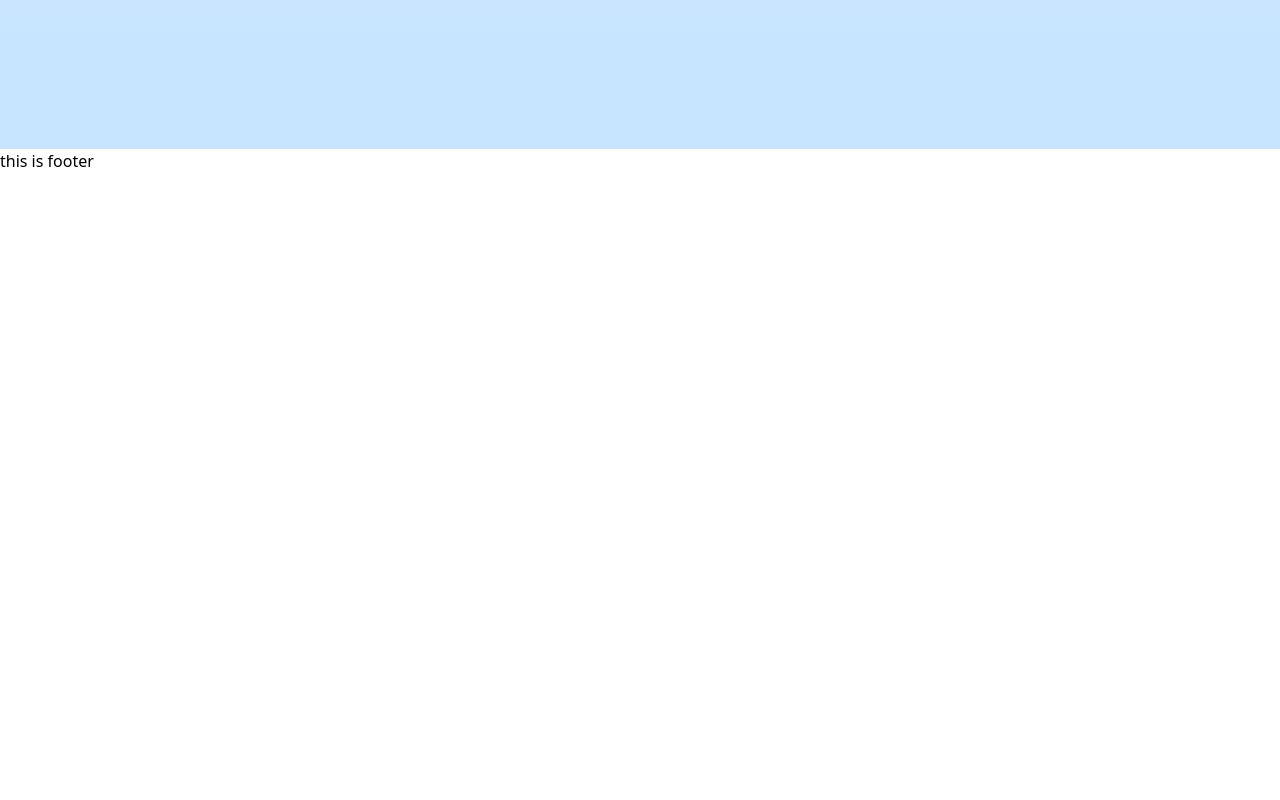
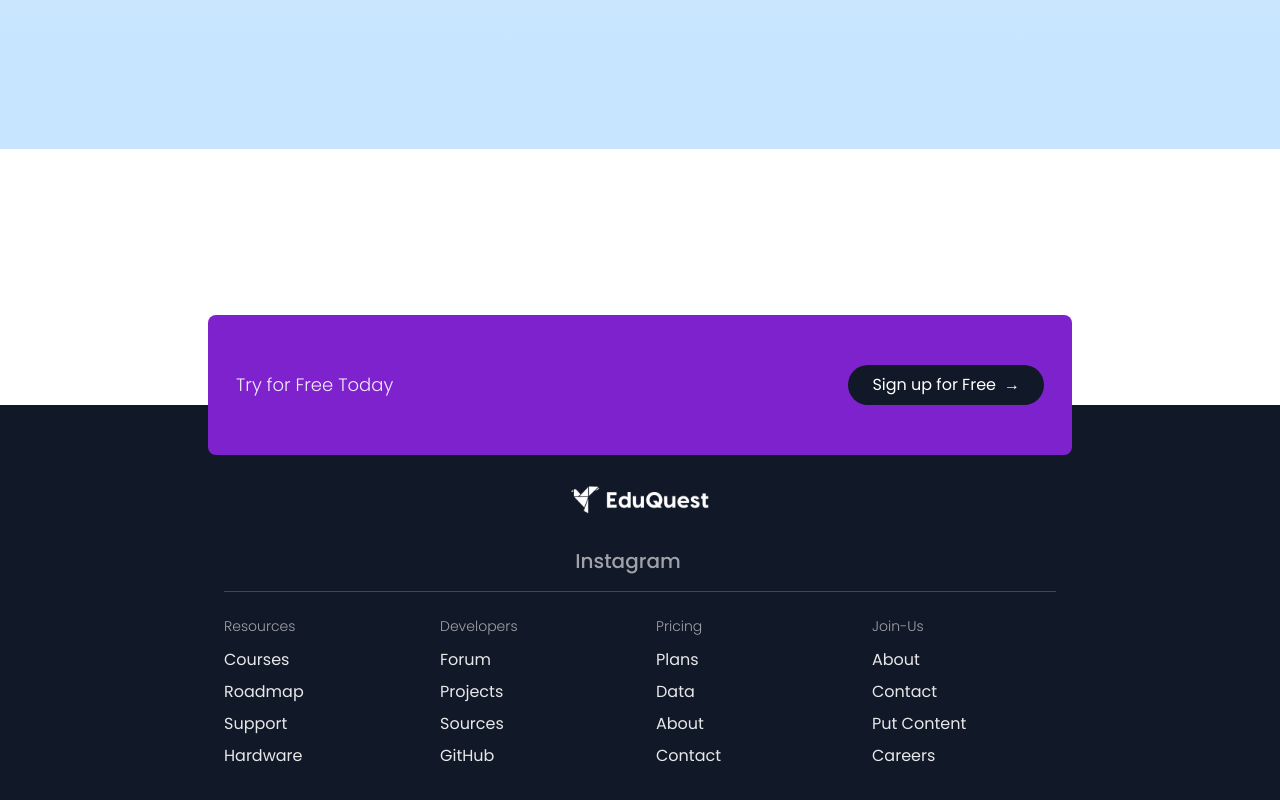
Before and after one commit to Smit-Bharshankar/EduQuest-online_learning_platform, a React (Vite) app: page / in a window 1280 px wide. Shown: the part 1623-2423 px from the top of the page. Before the commit the page ends 1796 px from the top, so only its background shows below. Built offline with nearby package versions, Linux system fonts and the light colour scheme; no server answers.

Commit message:
added footer

```diff
--- a/src/Components/Courses/LessonList.jsx
+++ b/src/Components/Courses/LessonList.jsx
@@ -1,12 +1,12 @@
 import React, { useEffect, useState } from 'react';
 import service from '../../Appwrite/configure';
 import { useParams } from 'react-router-dom';
-
 
 const LessonList = () => {
     const { courseId } = useParams();
 
     const [lessons, setLessons] = useState([]);
+    const [currentLessonIndex, setCurrentLessonIndex] = useState(0);
     const [error, setError] = useState(null);
     const [loading, setLoading] = useState(true);
 
@@ -29,6 +29,10 @@ const LessonList = () => {
         fetchLessons();
     }, [courseId]);
 
+    const handleLessonSelect = (index) => {
+        setCurrentLessonIndex(index);
+    };
+
     if (loading) {
         return (
           /* From Uiverse.io by Javierrocadev */
@@ -45,29 +49,50 @@ const LessonList = () => {
     }
 
     return (
-      <div>
-        <h2>Lessons for Course ID: {courseId}</h2>
-        <ul>
-          {lessons.map((lesson) => (
-            <li key={lesson.$id}>
-              <h3>{lesson.title}</h3>
-              <p>{lesson.description}</p>
-              <div className="w-2/4 h-auto ">
+      <>
+        <div className="flex font-poppins">
+            {/* Left and Center Part - Video and Info */}
+            <div className="w-3/4 p-4 bg-gray-200">
+                {lessons.length > 0 ? (
+                    <div className="w-full h-auto p-4 border rounded shadow-sm ">
+                        <h2 className="text-xl font-bold mb-2">Lesson: {lessons[currentLessonIndex].title}</h2>
+                        <div className='w-full flex justify-center items-center'>
                         <iframe
-                  width="560"
-                  height="315"
-                  src={lesson.videoUrl}
+                            width="900"
+                            height="600"
+                            src={lessons[currentLessonIndex].videoUrl}
                             title="YouTube video player"
-                  frameBorder="0"
                             allow="accelerometer; autoplay; clipboard-write; encrypted-media; gyroscope; picture-in-picture; web-share"
                             referrerPolicy="strict-origin-when-cross-origin"
                             allowFullScreen
                             ></iframe>
                             </div>
+                    </div>
+                ) : (
+                    <p>No lessons available for this course.</p>
+                )}
+            </div>
+
+            {/* Right Part - Lesson List */}
+            <div className="w-1/4 p-4 border-l-2 border-gray-600  overflow-y-auto">
+                <h3 className="text-lg font-semibold mb-4">Lessons</h3>
+                <ul className="space-y-2">
+                    {lessons.map((lesson, index) => (
+                        <li key={lesson.$id} className={`p-2 cursor-pointer rounded ${index === currentLessonIndex ? 'bg-blue-100' : ''}`}
+                            onClick={() => handleLessonSelect(index)}>
+                            <span className="font-medium">Lesson {index + 1}:</span> {lesson.title}
                         </li>
                     ))}
                 </ul>
             </div>
+        </div>
+        <div className='my-6' >
+          <p className='font-bold text-xl mb-2'>Description:-</p>
+        <p className=" w-[70%] text-pretty text-base text-gray-600">{lessons[currentLessonIndex].content}</p>
+        </div>
+
+
+        </>
     );
 };
 
--- a/src/Components/Footer.jsx
+++ /dev/null
@@ -1,13 +0,0 @@
-import React from 'react';
-
-
-
-const Footer = () => {
-  return (
-   <>
-   this is footer
-   </>
-  )
-}
-
-export default Footer;
--- /dev/null
+++ b/src/Components/Footer/Footer.css
@@ -0,0 +1,133 @@
+body {
+    background: #faf7ff;
+}
+
+footer {
+    position: fixed;
+    left: 0;
+    bottom: 0;
+    right: 0;
+    padding-bottom: 20px;
+    background: #121212;
+    color: #f9f9f9;
+}
+
+footer article {
+    display: flex;
+    flex-direction: column;
+    align-items: center;
+    justify-content: space-between;
+    margin: -90px auto 10px;
+    min-height: 180px;
+    width: 70vw;
+    padding: 20px 30px 40px;
+    border-radius: 16px;
+    background: #6200ee;
+}
+
+footer article h1 {
+    font-size: 22px;
+    font-weight: 400;
+    text-align: center;
+    color: rgb(255 255 255 / 90%);
+}
+
+footer article button {
+    display: flex;
+    align-items: center;
+    justify-content: space-between;
+    gap: 10px;
+    padding: 0 20px 0 24px;
+    background: #121212;
+    border: 0;
+    border-radius: 30px;
+    white-space: nowrap;
+    color: #f9f9f9;
+    font-size: 16px;
+}
+
+footer section {
+    position: relative;
+    padding: 0 80px 30px;
+    margin-bottom: 100px;
+}
+
+footer section img {
+    display: block;
+    height: 32px;
+    margin: 0 auto 30px;
+}
+
+footer section h3 {
+    color: rgb(255 255 255 / 40%);
+    font-weight: 400;
+    font-size: 13px;
+}
+
+footer section ul {
+    list-style: none;
+    padding: 0;
+    margin: 0;
+    display: grid;
+    gap: 30px;
+    grid-template-columns: repeat(2 , lfr);
+    place-items: center;
+    text-align: center;
+}
+
+footer section ul li a {
+    display: block;
+    margin-bottom: 10px;
+    color: rgb(255 255 255 / 90%);
+}
+
+.socials {
+    position: relative;
+    left: 50%;
+    bottom: -60%;
+    translate: -50% 0;
+    display: flex;
+    gap: 24px;
+    font-size: 20px;
+    color: rgb(255 255 255 / 40%);
+}
+
+.container {
+    max-width: 800px;
+    margin: 0 auto;
+}
+
+@media (width > 530px) {
+    footer article {
+        flex-direction: row;
+        align-items: center;
+        justify-content: space-between;
+        padding: 30px 40px 30px;
+        margin: -70px 40px 20px;
+        min-height: 140px;
+        width: auto;
+    }
+
+    footer article h1 {font-size: 24px;}
+    footer section { margin-bottom: 50px;}
+    footer section img {margin: 0 0 30px;}
+
+    footer section ul {
+        grid-template-columns: repeat(4 , lfr);
+        padding-right: 0;
+        place-items: start;
+        text-align: left;
+    }
+
+    .socials {
+        top: 37px;
+        left: 216px;
+        bottom: auto;
+        font-size: 18px;
+        gap: 3vw;
+        translate: 0;
+        padding-left: 24px;
+        border-left: 1px solid rgb(255 255 255 / 20%);
+    }
+
+}
--- /dev/null
+++ b/src/Components/Footer/Footer.jsx
@@ -0,0 +1,66 @@
+import React from 'react';
+import { Link } from 'react-router-dom';
+import { whitetextLogo } from '../../assets/imgexp';
+
+const Footer = () => {
+  return (
+    <footer className="relative left-0 bottom-0 right-0 pb-5 bg-gray-900 text-white font-poppins mt-[20%]  w-full">
+      <div className="container mx-auto max-w-4xl px-4">
+        {/* Article Section */}
+        <article className="flex flex-col md:flex-row items-center justify-between mx-auto mt-[-90px] mb-2 min-h-[140px] w-auto p-5 md:p-7 rounded-lg bg-purple-700 text-center">
+          <h1 className="text-lg font-light text-white/90 mb-4 md:mb-0">Try for Free Today</h1>
+          <button className="flex items-center gap-2 px-6 py-2 bg-gray-900 text-white rounded-full">
+            <p>Sign up for Free</p>
+            <span>→</span>
+          </button>
+        </article>
+
+        {/* Section - Logo, Socials, Links */}
+        <section className="relative px-4 pt-5 pb-20 md:pb-12">
+          <img src={whitetextLogo} alt="logo" className="block h-8 mx-auto mb-8" />
+
+          {/* Social Links */}
+          <div className="flex justify-center items-center gap-6 text-white/60 mb-6 border-b border-white/20 pb-4">
+            <h1 className="text-xl font-medium">Instagram</h1>
+            <a href="#" className="fa-brands fa-instagram"></a>
+            {/* Add more social links here */}
+          </div>
+
+          {/* Link Lists */}
+          <ul className="grid grid-cols-2 md:grid-cols-4 gap-8 text-center md:text-left">
+            <li>
+              <h3 className="text-sm font-light text-white/60 mb-3">Resources</h3>
+              <Link to="#" className="block mb-2 text-white/90">Courses</Link>
+              <Link to="#" className="block mb-2 text-white/90">Roadmap</Link>
+              <Link to="#" className="block mb-2 text-white/90">Support</Link>
+              <Link to="#" className="block mb-2 text-white/90">Hardware</Link>
+            </li>
+            <li>
+              <h3 className="text-sm font-light text-white/60 mb-3">Developers</h3>
+              <Link to="#" className="block mb-2 text-white/90">Forum</Link>
+              <Link to="#" className="block mb-2 text-white/90">Projects</Link>
+              <Link to="#" className="block mb-2 text-white/90">Sources</Link>
+              <Link to="#" className="block mb-2 text-white/90">GitHub</Link>
+            </li>
+            <li>
+              <h3 className="text-sm font-light text-white/60 mb-3">Pricing</h3>
+              <Link to="#" className="block mb-2 text-white/90">Plans</Link>
+              <Link to="#" className="block mb-2 text-white/90">Data</Link>
+              <Link to="#" className="block mb-2 text-white/90">About</Link>
+              <Link to="#" className="block mb-2 text-white/90">Contact</Link>
+            </li>
+            <li>
+              <h3 className="text-sm font-light text-white/60 mb-3">Join-Us</h3>
+              <Link to="#" className="block mb-2 text-white/90">About</Link>
+              <Link to="#" className="block mb-2 text-white/90">Contact</Link>
+              <Link to="#" className="block mb-2 text-white/90">Put Content</Link>
+              <Link to="#" className="block mb-2 text-white/90">Careers</Link>
+            </li>
+          </ul>
+        </section>
+      </div>
+    </footer>
+  );
+};
+
+export default Footer;
--- a/src/Components/Login.jsx
+++ b/src/Components/Login.jsx
@@ -103,9 +103,8 @@ function Login() {
                   className="w-full p-2 mb-4 border border-gray-300 rounded-lg"
                 />
                 <motion.button
-                animate={{ x: [0, 100, 0] }}
-                whileTap={{ scale: 1.1 }}
-                whileHover={{ scale: 0.9 }}
+                 whileHover={{ scale: 1.1 }}
+                 whileTap={{ scale: 0.6 }}
                   type="submit"
                   className="w-full bg-[#6f1bf7] text-white py-2 rounded-lg transition  duration-300"
                 >
--- a/src/MainLayout.jsx
+++ b/src/MainLayout.jsx
@@ -1,7 +1,7 @@
 import React from 'react'
 import { Outlet } from 'react-router-dom'
 import Navbar from './Components/Navbar'
-import Footer from './Components/Footer'
+import Footer from './Components/Footer/Footer'
 
 function MainLayout() {
   return (
```
Lines whose indentation alone changed are shown as unchanged.
